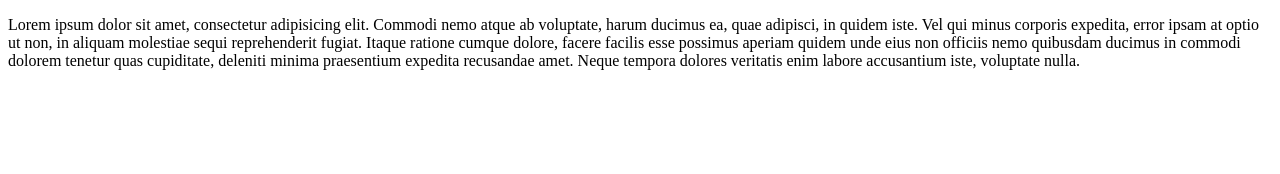
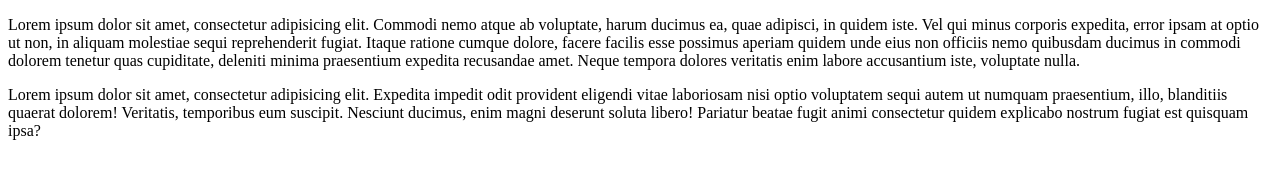
Before and after one commit to alinamat/gitjestgit, a plain HTML site: page index.html in a window 1280 px wide. Drawn offline with Linux system fonts and the light colour scheme.

Commit message:
drugi paragraf

```diff
--- a/index.html
+++ b/index.html
@@ -6,5 +6,7 @@
 </head>
 <body>
     <p>Lorem ipsum dolor sit amet, consectetur adipisicing elit. Commodi nemo atque ab voluptate, harum ducimus ea, quae adipisci, in quidem iste. Vel qui minus corporis expedita, error ipsam at optio ut non, in aliquam molestiae sequi reprehenderit fugiat. Itaque ratione cumque dolore, facere facilis esse possimus aperiam quidem unde eius non officiis nemo quibusdam ducimus in commodi dolorem tenetur quas cupiditate, deleniti minima praesentium expedita recusandae amet. Neque tempora dolores veritatis enim labore accusantium iste, voluptate nulla.</p>
+
+    <p>Lorem ipsum dolor sit amet, consectetur adipisicing elit. Expedita impedit odit provident eligendi vitae laboriosam nisi optio voluptatem sequi autem ut numquam praesentium, illo, blanditiis quaerat dolorem! Veritatis, temporibus eum suscipit. Nesciunt ducimus, enim magni deserunt soluta libero! Pariatur beatae fugit animi consectetur quidem explicabo nostrum fugiat est quisquam ipsa?</p>
 </body>
 </html>
```
